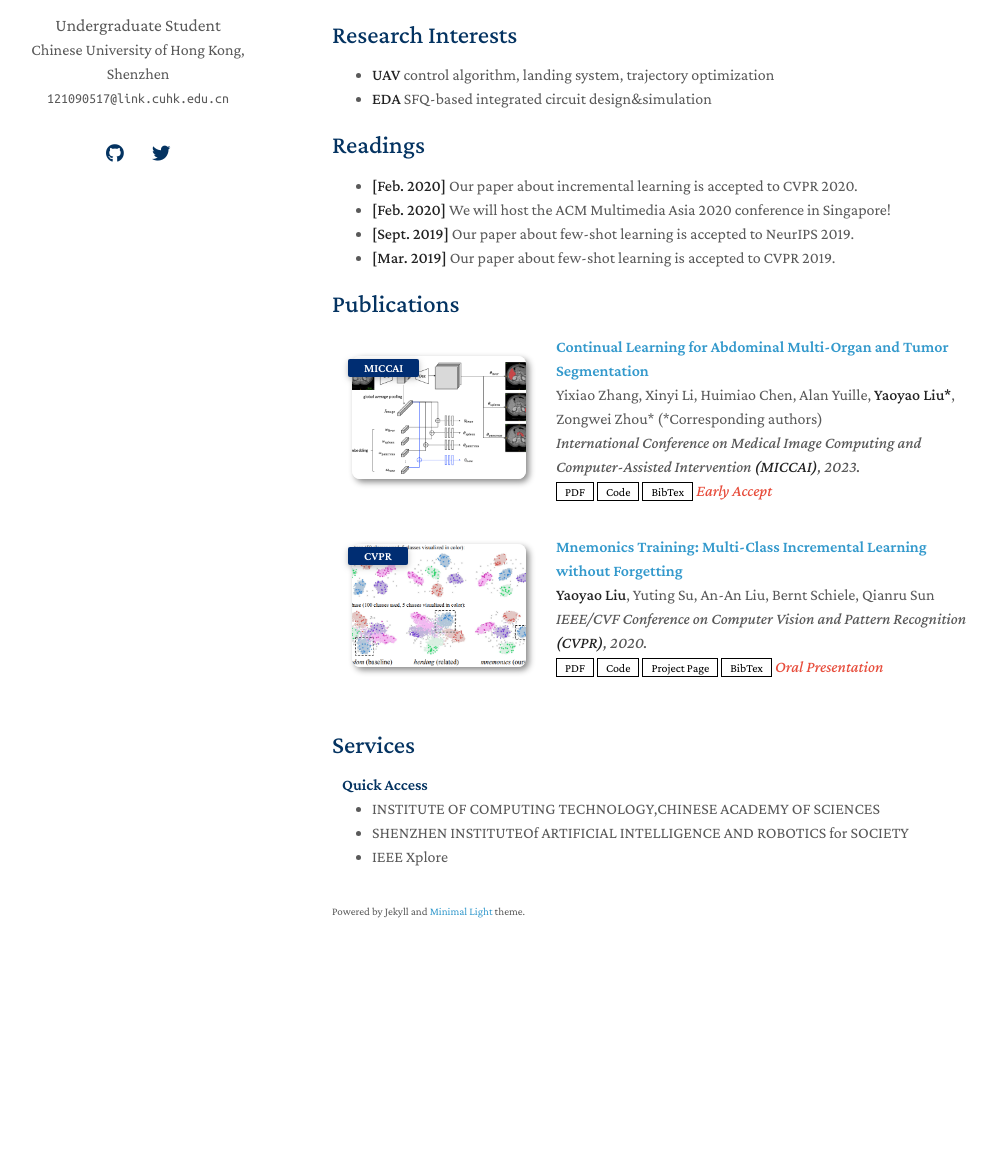
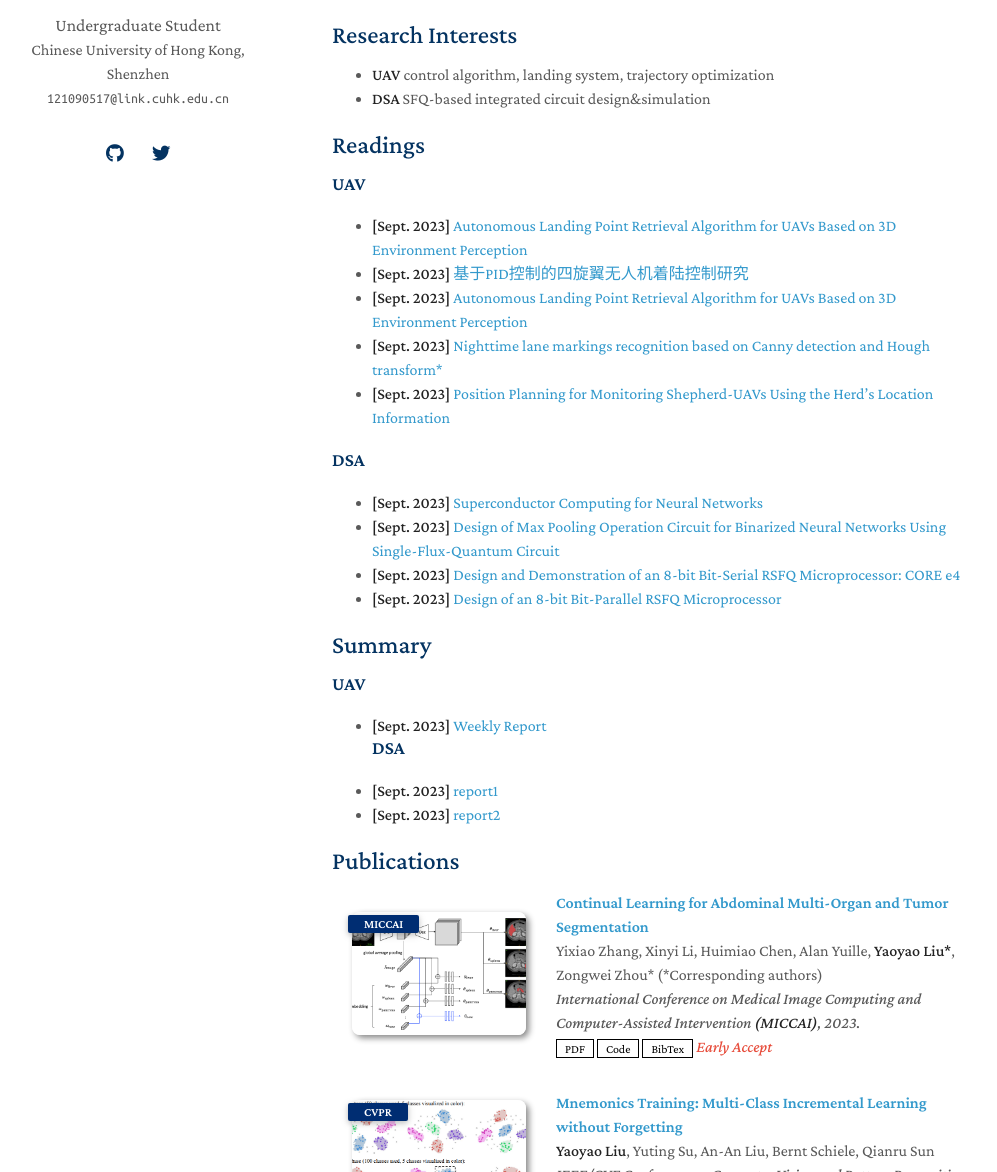
Before and after one commit to Travis-ovo/site, a Jekyll site: the page built from index.md, in a window 1280 px wide and 1400 px high. Shown: the part 228-1400 px from the top of the window, without its empty margins (138-1135 px from the left). Built offline with Jekyll 4.4.1, drawn with Linux system fonts in a browser that asks for light colours; nearby versions of some CDN libraries; a style sheet for code colours, icons or effects is not loaded; our own code applies the rules of GitHub Pages for plain Markdown files; some of the changed text lies outside the part shown.

Commit message:
Update index.md

```diff
--- a/index.md
+++ b/index.md
@@ -6,20 +6,37 @@ layout: homepage
 
 I am a Undergraduate student at CUHK(SZ), School of Science and Engineering, Dilligential College, major in Computer Engineering.
 Thanks to Ph.D canditate LIU, I'm now doing research in AIRS Lab on campus, mainly focus on the **UAV**(Unmanned Aerial Vehicle).
-Thanks to associate research fellow LIU in ICT, CAS, I'm also get into the field of **EDA**(Electronic Design Automatic).
+Thanks to associate research fellow LIU in ICT, CAS, I'm also getting into the field of **DSA**(Domain Specific Architecture).
 
 ## Research Interests
 
 - **UAV** control algorithm, landing system, trajectory optimization
-- **EDA** SFQ-based integrated circuit design&simulation
+- **DSA** SFQ-based integrated circuit design&simulation
 
 ## Readings
+### UAV
+- **[Sept. 2023]** [Autonomous Landing Point Retrieval Algorithm for
+UAVs Based on 3D Environment Perception](https://ieeexplore.ieee.org/document/9483840)
+- **[Sept. 2023]** [基于PID控制的四旋翼无人机着陆控制研究](http://www.shcas.net/jsjyup/pdf/2020/9/%E5%9F%BA%E4%BA%8EPD%E6%8E%A7%E5%88%B6%E7%9A%84%E5%9B%9B%E6%97%8B%E7%BF%BC%E6%97%A0%E4%BA%BA%E6%9C%BA%E7%9D%80%E9%99%86%E6%8E%A7%E5%88%B6%E7%A0%94%E7%A9%B6.pdf)
+- **[Sept. 2023]** [Autonomous Landing Point Retrieval Algorithm for
+UAVs Based on 3D Environment Perception](https://ieeexplore.ieee.org/document/9483840)
+- **[Sept. 2023]** [Nighttime lane markings recognition based on Canny detection and
+Hough transform*](https://ieeexplore.ieee.org/document/7784064)
+- **[Sept. 2023]** [Position Planning for Monitoring Shepherd-UAVs
+Using the Herd’s Location Information](https://ieeexplore.ieee.org/document/10176918)
 
-- **[Feb. 2020]** Our paper about incremental learning is accepted to CVPR 2020.
-- **[Feb. 2020]** We will host the ACM Multimedia Asia 2020 conference in Singapore!
-- **[Sept. 2019]** Our paper about few-shot learning is accepted to NeurIPS 2019.
-- **[Mar. 2019]** Our paper about few-shot learning is accepted to CVPR 2019.
+### DSA
+- **[Sept. 2023]** [Superconductor Computing for Neural Networks](https://ieeexplore.ieee.org/document/9395193)
+- **[Sept. 2023]** [Design of Max Pooling Operation Circuit for Binarized Neural Networks Using Single-Flux-Quantum Circuit](https://ieeexplore.ieee.org/document/10032693)
+- **[Sept. 2023]** [Design and Demonstration of an 8-bit Bit-Serial RSFQ Microprocessor: CORE e4](https://ieeexplore.ieee.org/document/7467490)
+- **[Sept. 2023]** [Design of an 8-bit Bit-Parallel RSFQ Microprocessor](https://ieeexplore.ieee.org/document/9170800)
 
+## Summary
+### UAV
+- **[Sept. 2023]** [Weekly Report](https://github.com/Travis-ovo/UAV/blob/main/%E7%94%B0%E4%B8%80%E5%A4%AB%E6%AF%8F%E5%91%A8%E5%B7%A5%E4%BD%9C%E5%A4%87%E5%BF%98.xlsx)
+### DSA
+- **[Sept. 2023]** [report1](https://github.com/Travis-ovo/DSA/blob/main/report1.pdf)
+- **[Sept. 2023]** [report2](https://github.com/Travis-ovo/DSA/blob/main/report2.pdf)
 {% include_relative _includes/publications.md %}
 
 {% include_relative _includes/services.md %}
```
